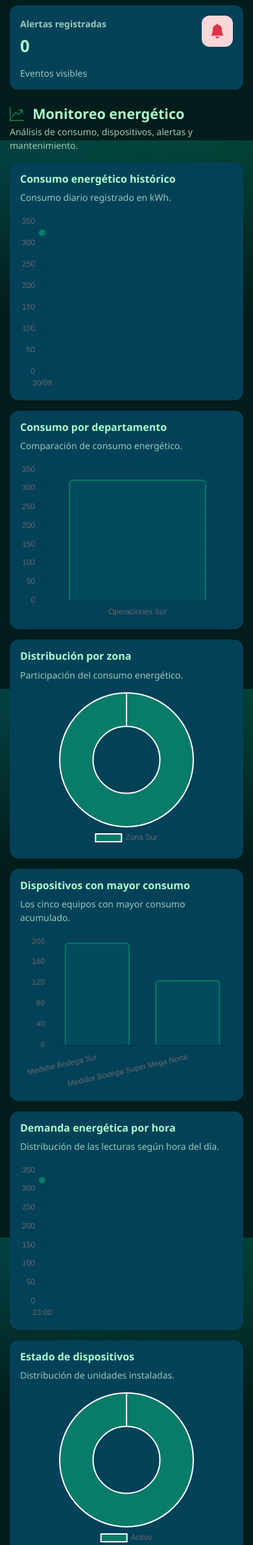
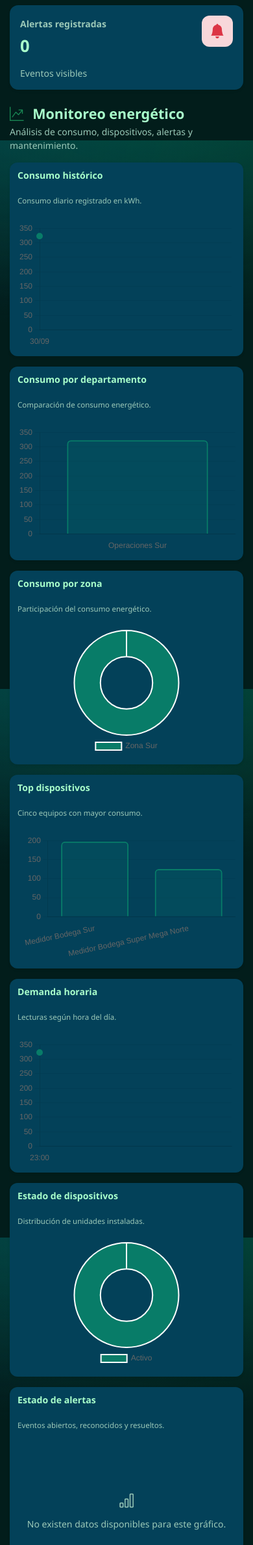
Before and after one commit to pamelamb0805/django-p2c1-mejiapamela, a Django app: page /dashboard/ in a window 390 px wide. Shown: the part 2316-4693 px from the top of the page at 65% size. Run offline with Django 5.2, Linux system fonts and the light colour scheme; a user stored in the database is signed in; data comes from the database, SQL or seed files in the repository; data that the repository does not hold is empty; parts of the project's set-up code (start-up, migrations or seed data) failed here and were passed over; some libraries are stand-ins or nearby versions.

Commit message:
correcciones dashboard v.2

```diff
--- a/templates/dashboard/index.html
+++ b/templates/dashboard/index.html
@@ -615,29 +615,34 @@
 
             <!-- GRÁFICOS ECOENERGY -->
             <div class="mb-4">
+
+                <!-- ENCABEZADO -->
                 <div class="mb-3">
                     <h4 class="fw-bold mb-1">
                         <i class="bi bi-graph-up-arrow text-success me-2"></i>
                         Monitoreo energético
                     </h4>
+
                     <p class="text-muted small mb-0">
                         Análisis de consumo, dispositivos, alertas y mantenimiento.
                     </p>
                 </div>
 
-                <div class="row g-3">
+                <!-- CONTENEDOR DE TODOS LOS GRÁFICOS -->
+                <div class="row g-3" id="dashboardCharts">
 
                     {% if mostrar_mediciones %}
 
                     <!-- 1. CONSUMO HISTÓRICO -->
-                    <div class="col-12">
-                        <div class="card border-0 shadow-sm h-100">
+                    <div class="col-12 col-sm-6 col-xl-3">
+                        <div class="card border-0 shadow-sm h-100 dashboard-chart-card">
                             <div class="card-body">
-                                <h6 class="fw-bold">Consumo energético histórico</h6>
+                                <h6 class="fw-bold">Consumo histórico</h6>
                                 <p class="text-muted small">
                                     Consumo diario registrado en kWh.
                                 </p>
-                                <div class="dashboard-chart-container chart-large">
+
+                                <div class="dashboard-chart-container">
                                     <canvas id="chartConsumoHistorico"></canvas>
                                 </div>
                             </div>
@@ -645,13 +650,14 @@
                     </div>
 
                     <!-- 2. CONSUMO POR DEPARTAMENTO -->
-                    <div class="col-12 col-xl-6">
-                        <div class="card border-0 shadow-sm h-100">
+                    <div class="col-12 col-sm-6 col-xl-3">
+                        <div class="card border-0 shadow-sm h-100 dashboard-chart-card">
                             <div class="card-body">
                                 <h6 class="fw-bold">Consumo por departamento</h6>
                                 <p class="text-muted small">
                                     Comparación de consumo energético.
                                 </p>
+
                                 <div class="dashboard-chart-container">
                                     <canvas id="chartDepartamento"></canvas>
                                 </div>
@@ -660,13 +666,14 @@
                     </div>
 
                     <!-- 3. CONSUMO POR ZONA -->
-                    <div class="col-12 col-xl-6">
-                        <div class="card border-0 shadow-sm h-100">
+                    <div class="col-12 col-sm-6 col-xl-3">
+                        <div class="card border-0 shadow-sm h-100 dashboard-chart-card">
                             <div class="card-body">
-                                <h6 class="fw-bold">Distribución por zona</h6>
+                                <h6 class="fw-bold">Consumo por zona</h6>
                                 <p class="text-muted small">
                                     Participación del consumo energético.
                                 </p>
+
                                 <div class="dashboard-chart-container">
                                     <canvas id="chartZona"></canvas>
                                 </div>
@@ -675,13 +682,14 @@
                     </div>
 
                     <!-- 4. TOP DISPOSITIVOS -->
-                    <div class="col-12 col-xl-6">
-                        <div class="card border-0 shadow-sm h-100">
+                    <div class="col-12 col-sm-6 col-xl-3">
+                        <div class="card border-0 shadow-sm h-100 dashboard-chart-card">
                             <div class="card-body">
-                                <h6 class="fw-bold">Dispositivos con mayor consumo</h6>
+                                <h6 class="fw-bold">Top dispositivos</h6>
                                 <p class="text-muted small">
-                                    Los cinco equipos con mayor consumo acumulado.
+                                    Cinco equipos con mayor consumo.
                                 </p>
+
                                 <div class="dashboard-chart-container">
                                     <canvas id="chartTopDispositivos"></canvas>
                                 </div>
@@ -690,13 +698,14 @@
                     </div>
 
                     <!-- 5. DEMANDA HORARIA -->
-                    <div class="col-12 col-xl-6">
-                        <div class="card border-0 shadow-sm h-100">
+                    <div class="col-12 col-sm-6 col-xl-3">
+                        <div class="card border-0 shadow-sm h-100 dashboard-chart-card">
                             <div class="card-body">
-                                <h6 class="fw-bold">Demanda energética por hora</h6>
+                                <h6 class="fw-bold">Demanda horaria</h6>
                                 <p class="text-muted small">
-                                    Distribución de las lecturas según hora del día.
+                                    Lecturas según hora del día.
                                 </p>
+
                                 <div class="dashboard-chart-container">
                                     <canvas id="chartDemanda"></canvas>
                                 </div>
@@ -707,80 +716,131 @@
                     {% endif %}
 
                     {% if mostrar_dispositivos %}
+
                     <!-- 6. ESTADO DE DISPOSITIVOS -->
-                    <div class="col-12 col-xl-6">
-                        <div class="card border-0 shadow-sm h-100">
+                    <div class="col-12 col-sm-6 col-xl-3">
+                        <div class="card border-0 shadow-sm h-100 dashboard-chart-card">
                             <div class="card-body">
                                 <h6 class="fw-bold">Estado de dispositivos</h6>
                                 <p class="text-muted small">
                                     Distribución de unidades instaladas.
                                 </p>
+
                                 <div class="dashboard-chart-container">
                                     <canvas id="chartEstadoDispositivos"></canvas>
                                 </div>
                             </div>
                         </div>
                     </div>
+
                     {% endif %}
 
                     {% if mostrar_alertas %}
+
                     <!-- 7. ESTADO DE ALERTAS -->
-                    <div class="col-12 col-xl-6">
-                        <div class="card border-0 shadow-sm h-100">
+                    <div class="col-12 col-sm-6 col-xl-3">
+                        <div class="card border-0 shadow-sm h-100 dashboard-chart-card">
                             <div class="card-body">
-                                <h6 class="fw-bold">Alertas por estado</h6>
+                                <h6 class="fw-bold">Estado de alertas</h6>
                                 <p class="text-muted small">
                                     Eventos abiertos, reconocidos y resueltos.
                                 </p>
+
                                 <div class="dashboard-chart-container">
                                     <canvas id="chartEstadoAlertas"></canvas>
                                 </div>
                             </div>
                         </div>
                     </div>
+
                     {% endif %}
 
                     {% if mostrar_mantenimientos %}
-                    <!-- 8. MANTENIMIENTOS -->
-                    <div class="col-12 col-xl-6">
-                        <div class="card border-0 shadow-sm h-100">
+
+                    <!-- 8. ESTADO DE MANTENIMIENTOS -->
+                    <div class="col-12 col-sm-6 col-xl-3">
+                        <div class="card border-0 shadow-sm h-100 dashboard-chart-card">
                             <div class="card-body">
-                                <h6 class="fw-bold">Solicitudes de mantenimiento</h6>
+                                <h6 class="fw-bold">Mantenimientos</h6>
                                 <p class="text-muted small">
-                                    Distribución según estado de las solicitudes.
+                                    Distribución según estado de solicitudes.
                                 </p>
+
                                 <div class="dashboard-chart-container">
                                     <canvas id="chartEstadoMantenimientos"></canvas>
                                 </div>
                             </div>
                         </div>
                     </div>
+
                     {% endif %}
 
                 </div>
             </div>
 
+            <!-- ESTILOS DE GRÁFICOS COMPACTOS -->
             <style>
-                .dashboard-chart-container {
+
+                /* Tarjetas de gráficos */
+                #dashboardCharts .dashboard-chart-card {
+                    border-radius: 12px;
+                    min-width: 0;
+                    transition: transform .2s ease, box-shadow .2s ease;
+                }
+
+                #dashboardCharts .dashboard-chart-card:hover {
+                    transform: translateY(-2px);
+                    box-shadow: 0 6px 16px rgba(0, 0, 0, .08) !important;
+                }
+
+                #dashboardCharts .card-body {
+                    padding: 14px;
+                }
+
+                #dashboardCharts h6 {
+                    font-size: .88rem;
+                    margin-bottom: 5px;
+                    min-height: 34px;
+                }
+
+                #dashboardCharts p {
+                    font-size: .72rem;
+                    line-height: 1.4;
+                    min-height: 32px;
+                    margin-bottom: 8px;
+                }
+
+                /* Tamaño uniforme de los gráficos */
+                #dashboardCharts .dashboard-chart-container {
                     position: relative;
                     width: 100%;
-                    height: 280px;
+                    height: 175px;
                 }
 
-                .dashboard-chart-container.chart-large {
-                    height: 330px;
+                #dashboardCharts canvas {
+                    max-width: 100%;
                 }
 
-                @media (max-width: 576px) {
-                    .dashboard-chart-container {
-                        height: 240px;
+                /* Tablet */
+                @media (max-width: 991.98px) {
+                    #dashboardCharts .dashboard-chart-container {
+                        height: 185px;
+                    }
+                }
+
+                /* Móvil */
+                @media (max-width: 575.98px) {
+                    #dashboardCharts .dashboard-chart-container {
+                        height: 195px;
                     }
 
-                    .dashboard-chart-container.chart-large {
-                        height: 270px;
+                    #dashboardCharts .card-body {
+                        padding: 12px;
                     }
                 }
+
             </style>
+
 
             <!-- ÚLTIMOS REGISTROS -->
             <div class="card border-0 shadow-sm mb-4">
```
